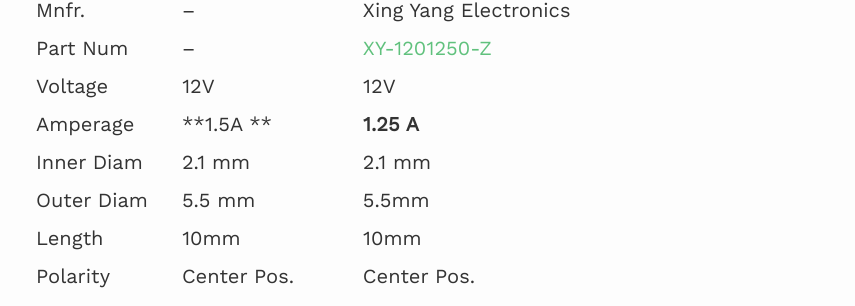
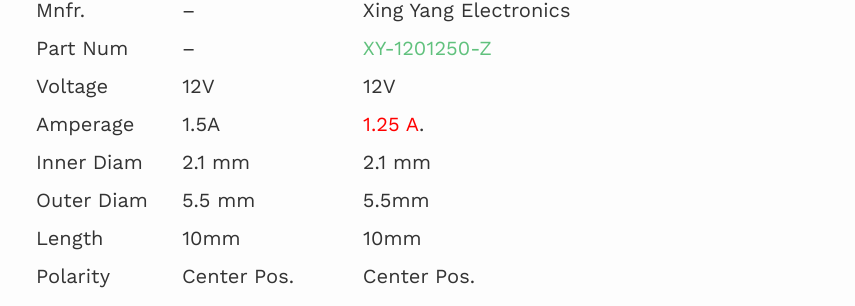
Before and after one commit to UtahJimmy/utahjimmy.github.io, a Jekyll site: the page built from _posts/2021-04-07-audient.md, in a window 1280 px wide. Shown: the part 641-947 px from the top of the page, without its empty margins (207-1062 px from the left). Built offline with Jekyll 4.4.1, drawn with Linux system fonts in a browser that asks for light colours; nearby versions of some CDN libraries.

Commit message:
Update 2021-04-07-audient.md

```diff
--- a/_posts/2021-04-07-audient.md
+++ b/_posts/2021-04-07-audient.md
@@ -16,7 +16,7 @@
 | Mnfr.    | --          | Xing Yang Electronics |
 | Part Num | --          | [XY-1201250-Z](https://www.globalsources.com/AC-DC/AC-DC-Adapter-1133614179p.htm#1133614179) |
 | Voltage  | 12V         | 12V |
-| Amperage | **1.5A **       | **1.25 A** |
+| Amperage | 1.5A       |<span style="color:red"> 1.25 A</span>. |
 |Inner Diam    | 2.1 mm     | 2.1 mm |
 | Outer Diam    | 5.5 mm    | 5.5mm |
 | Length  | 10mm         | 10mm  |
```
